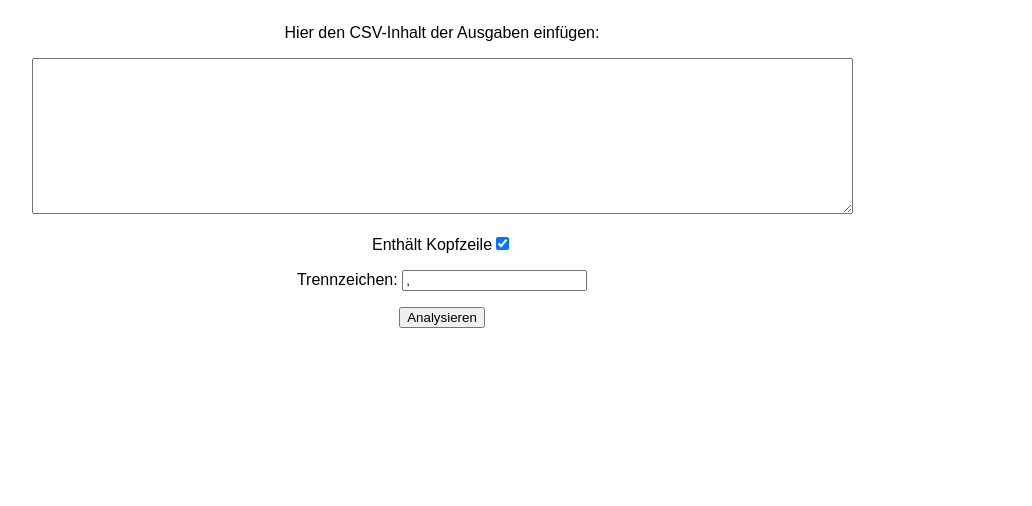
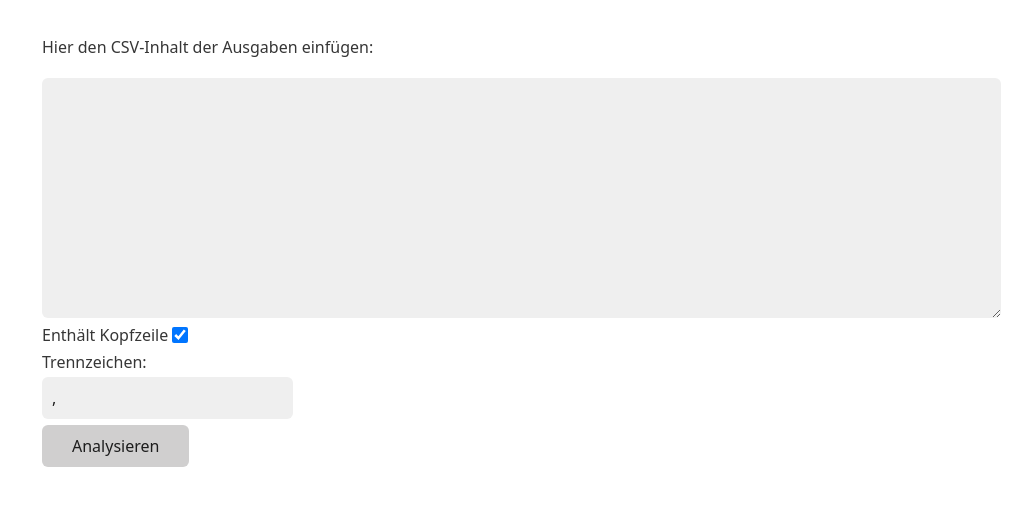
Before and after one commit to dmstern/finance-analyzer, a React (Create React App) app: page / in a window 1280 px wide. Shown: the top 506 px of the page, without its empty margins (198-1230 px from the left). Built offline with nearby package versions, Linux system fonts and the light colour scheme.

Commit message:
Use water styling

```diff
--- a/public/index.html
+++ b/public/index.html
@@ -10,7 +10,8 @@
       homescreen on Android. See https://developers.google.com/web/fundamentals/engage-and-retain/web-app-manifest/
     -->
 	<link rel="manifest" href="%PUBLIC_URL%/manifest.json">
-	<link rel="shortcut icon" href="%PUBLIC_URL%/favicon.ico">
+  <link rel="shortcut icon" href="%PUBLIC_URL%/favicon.ico">
+  <link rel="stylesheet" href="https://cdn.jsdelivr.net/gh/kognise/water.css@latest/dist/light.min.css">
 	<!--
       Notice the use of %PUBLIC_URL% in the tags above.
       It will be replaced with the URL of the `public` folder during the build.
--- a/src/Categorizer.tsx
+++ b/src/Categorizer.tsx
@@ -29,7 +29,7 @@ interface State {
 
 export default class Categorizer extends React.Component<{}, State> {
   parseMonth(date: string): React.ReactNode {
-    const [year, month] = date.split('-');
+    const [year, month] = date.split("-");
     return `${Months[month]} / ${year}`;
   }
 
@@ -50,7 +50,7 @@ export default class Categorizer extends React.Component<{}, State> {
       monthlySums: {},
       months: [],
       hasHeadline: true,
-      isCalculated: false
+      isCalculated: false,
     };
   }
 
@@ -58,11 +58,13 @@ export default class Categorizer extends React.Component<{}, State> {
     csv
       .default({
         delimiter: this.state.delimiter,
-        noheader: !this.state.hasHeadline
+        noheader: !this.state.hasHeadline,
       })
       .fromString(this.state.csvInput)
-      .then(spendingRows => {
-        const spendings = spendingRows.map(spending => new Spending(spending));
+      .then((spendingRows) => {
+        const spendings = spendingRows.map(
+          (spending) => new Spending(spending)
+        );
         this.setState({ spendings });
         this.analayzeData();
       });
@@ -132,7 +134,7 @@ export default class Categorizer extends React.Component<{}, State> {
       monthlyAverage,
       monthlySpendings,
       months,
-      monthlySums
+      monthlySums,
     });
   }
 
@@ -144,7 +146,7 @@ export default class Categorizer extends React.Component<{}, State> {
     return (
       <div>
         <form onSubmit={this.handleSubmit}>
-          <span>
+          <div>
             <label htmlFor="csvInput">
               <p>Hier den CSV-Inhalt der Ausgaben einfügen:</p>
             </label>
@@ -155,8 +157,8 @@ export default class Categorizer extends React.Component<{}, State> {
               cols={100}
               rows={10}
             />
-          </span>
-          <span>
+          </div>
+          <div>
             <label htmlFor="headline">Enthält Kopfzeile</label>
             <input
               type="checkbox"
@@ -165,18 +167,18 @@ export default class Categorizer extends React.Component<{}, State> {
               checked={this.state.hasHeadline}
               onChange={this.handleHeadlineChange}
             />
-          </span>
-          <span>
+          </div>
+          <div>
             <label htmlFor="delimiter">Trennzeichen: </label>
             <input
               id="delimiter"
               value={this.state.delimiter}
               onChange={this.handleDelimiterChange}
             />
-          </span>
-          <span>
+          </div>
+          <div>
             <button type="submit">Analysieren</button>
-          </span>
+          </div>
         </form>
         {this.state.isCalculated && (
           <div className="result">
@@ -202,7 +204,7 @@ export default class Categorizer extends React.Component<{}, State> {
                         <th className="label">
                           {Spending.categories[category].label}
                         </th>
-                        {this.state.months.map(month => (
+                        {this.state.months.map((month) => (
                           <td className="amount" key={`${category}-${month}`}>
                             {monthlySpendings[month]
                               ? this.amountify(monthlySpendings[month])
--- a/src/index.tsx
+++ b/src/index.tsx
@@ -1,7 +1,6 @@
 import * as React from "react";
 import { render } from "react-dom";
 
-import "./styles.css";
 import Categorizer from "./Categorizer";
 
 function App() {
--- a/src/styles.css
+++ /dev/null
@@ -1,41 +0,0 @@
-.App {
-  font-family: sans-serif;
-  text-align: center;
-}
-
-form {
-  display: flex;
-  align-items: center;
-  flex-direction: column;
-}
-
-form > span {
-  margin-bottom: 1em;
-}
-
-table {
-  border-spacing: 0;
-}
-
-td.amount {
-  text-align: right;
-  font-family: 'Cascadia Code', monospace;
-}
-
-td.sum {
-  font-weight: bold;
-}
-
-td.average {
-  background: #eee;
-}
-
-td.label, th.label {
-  text-align: left;
-}
-
-td, th {
-  padding: .5em;
-  border-bottom: 1px solid #333;
-  margin: 0;
-}
```
